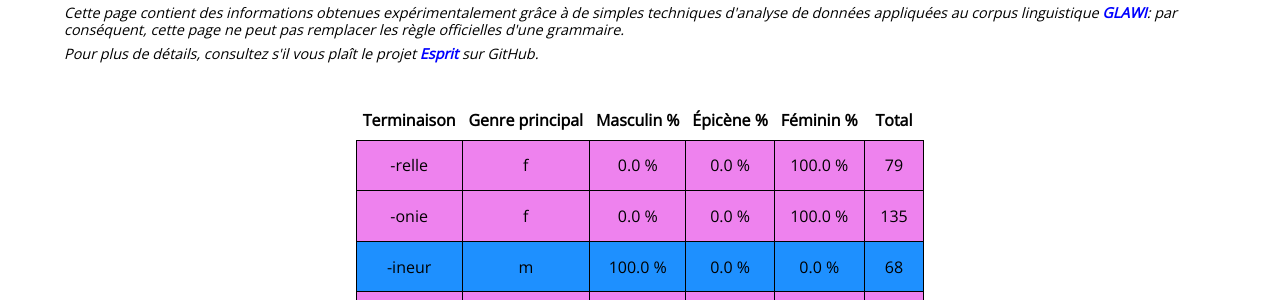
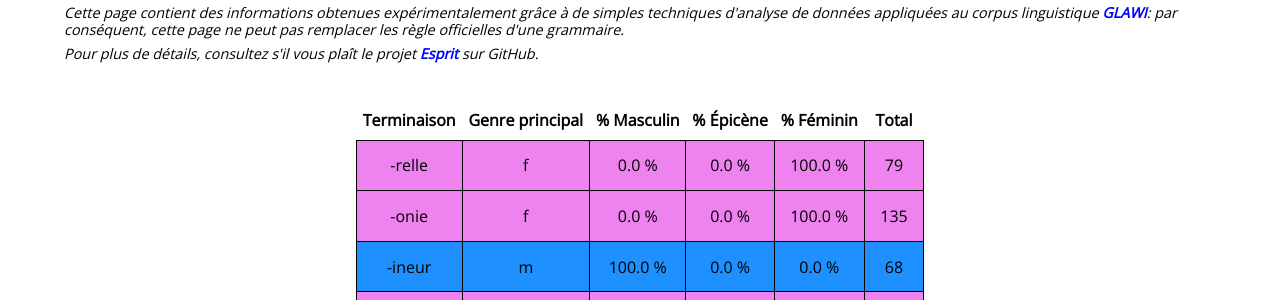
Before and after one commit to giancosta86/Marianne, a Jekyll site: the page built from dm-noun-gender-by-ending.html, in a window 1280 px wide and 900 px high. Shown: the part 178-478 px from the top of the window. Built offline with Jekyll 4.4.1, drawn with Linux system fonts in a browser that asks for light colours.

Commit message:
Fix translation

```diff
--- a/_includes/genderTable.html
+++ b/_includes/genderTable.html
@@ -5,9 +5,9 @@
     <tr>
       <td>{{ include.itemHeader }}</td>
       <td>Genre principal</td>
-      <td>Masculin %</td>
-      <td>Épicène %</td>
-      <td>Féminin %</td>
+      <td>% Masculin</td>
+      <td>% Épicène</td>
+      <td>% Féminin</td>
       <td>Total</td>
     </tr>
   </thead>
```
